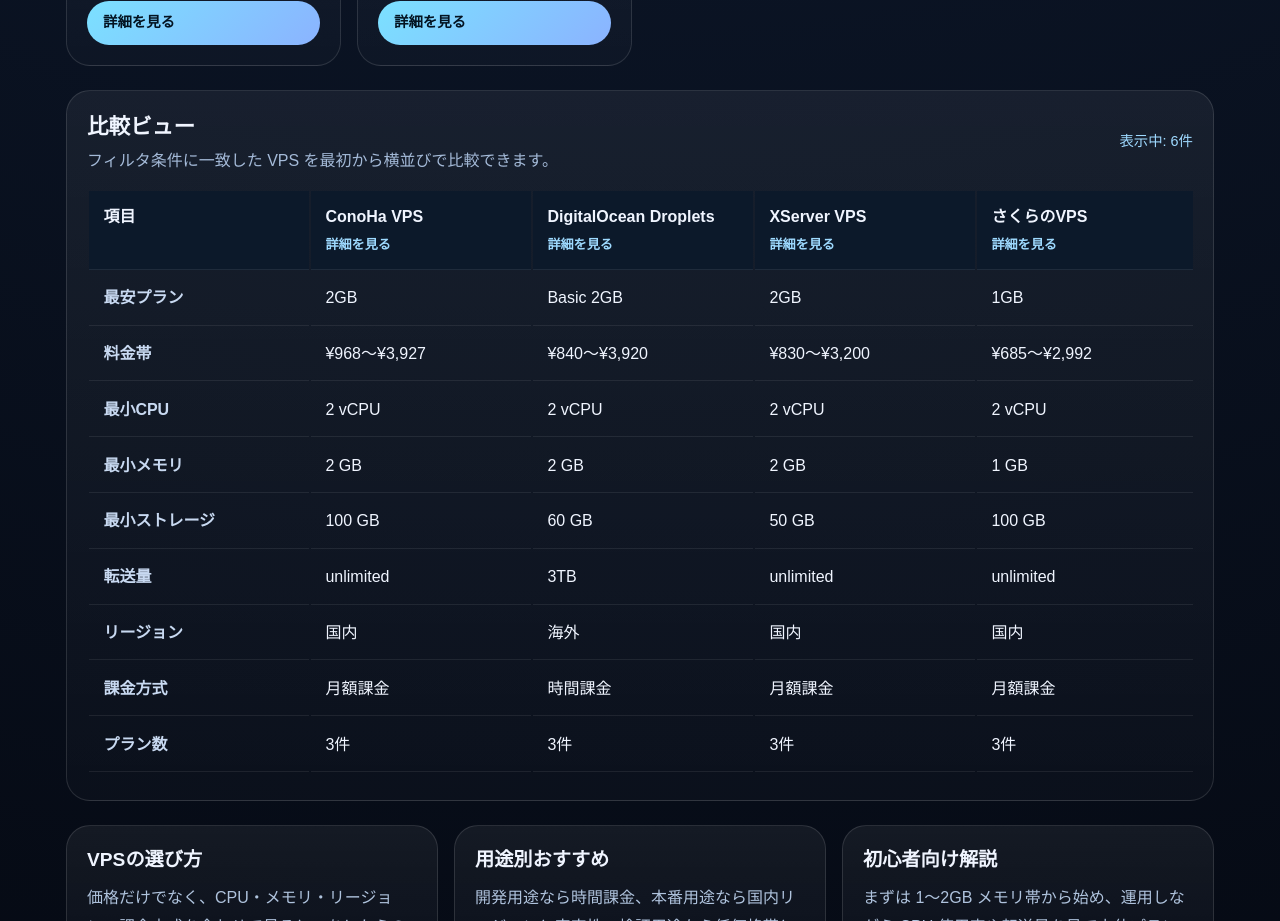
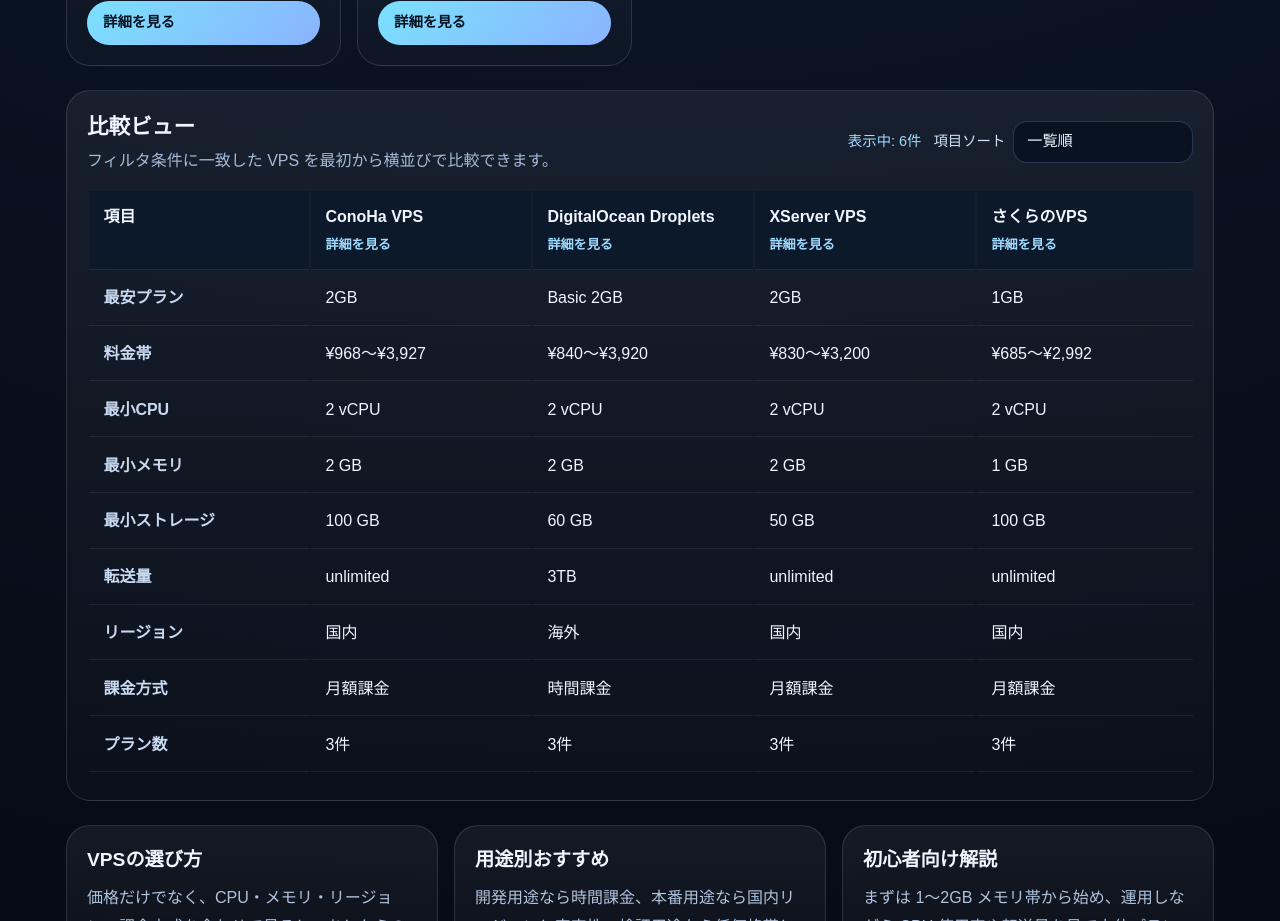
Before and after one commit to reload-co-jp/vps-survey, a Next.js app: page / in a window 1280 px wide. Shown: the part 1480-2401 px from the top of the page. Built offline with nearby package versions, Linux system fonts and the light colour scheme; no server answers.

Commit message:
Add sort

```diff
--- a/components/vps-explorer.tsx
+++ b/components/vps-explorer.tsx
@@ -9,6 +9,8 @@
   getLowestPricePlan,
   getPriceRangeLabel,
   regionLabels,
+  sortServicesForComparison,
+  type ComparisonSortKey,
   type FilterState,
   type VpsService,
   usageLabels,
@@ -42,15 +44,22 @@
 
 export const VpsExplorer = ({ services }: Props) => {
   const [filters, setFilters] = useState(initialFilters)
+  const [comparisonSort, setComparisonSort] =
+    useState<ComparisonSortKey>("default")
 
   const filteredServices = useMemo(
     () => filterAndSortServices(services, filters),
     [filters, services]
   )
 
+  const comparisonServices = useMemo(
+    () => sortServicesForComparison(filteredServices, comparisonSort),
+    [comparisonSort, filteredServices]
+  )
+
   const comparisonRows = useMemo(
-    () => getComparisonRows(filteredServices),
-    [filteredServices]
+    () => getComparisonRows(comparisonServices),
+    [comparisonServices]
   )
 
   const updateFilter = <Key extends keyof FilterState>(
@@ -403,9 +412,51 @@
               フィルタ条件に一致した VPS を最初から横並びで比較できます。
             </p>
           </div>
-          <span style={{ color: "#9ed9ff", fontSize: "0.9rem" }}>
-            表示中: {filteredServices.length}件
-          </span>
+          <div
+            style={{
+              alignItems: "center",
+              display: "flex",
+              flexWrap: "wrap",
+              gap: "0.75rem",
+            }}
+          >
+            <span style={{ color: "#9ed9ff", fontSize: "0.9rem" }}>
+              表示中: {comparisonServices.length}件
+            </span>
+            <label
+              style={{
+                alignItems: "center",
+                color: "#cfe1fb",
+                display: "flex",
+                fontSize: "0.9rem",
+                gap: "0.5rem",
+              }}
+            >
+              項目ソート
+              <select
+                onChange={(event) =>
+                  setComparisonSort(
+                    event.target.value as ComparisonSortKey
+                  )
+                }
+                style={{
+                  ...controlStyle,
+                  minHeight: 40,
+                  padding: "0.55rem 0.8rem",
+                  width: "auto",
+                }}
+                value={comparisonSort}
+              >
+                <option value="default">一覧順</option>
+                <option value="price">価格が安い順</option>
+                <option value="cpu">CPUが高い順</option>
+                <option value="memory">メモリが大きい順</option>
+                <option value="storage">ストレージが大きい順</option>
+                <option value="plans">プラン数が多い順</option>
+                <option value="popularity">人気順</option>
+              </select>
+            </label>
+          </div>
         </div>
         {filteredServices.length === 0 ? (
           <p style={{ color: "#a4bad8" }}>
@@ -422,7 +473,7 @@
               <thead>
                 <tr>
                   <th style={compareHeadStyle}>項目</th>
-                  {filteredServices.map((service) => (
+                  {comparisonServices.map((service) => (
                     <th key={service.id} style={compareHeadStyle}>
                       <div style={{ display: "grid", gap: "0.35rem" }}>
                         <span>{service.name}</span>
--- a/lib/vps.ts
+++ b/lib/vps.ts
@@ -32,6 +32,14 @@
 }
 
 export type SortKey = "price" | "spec" | "popular"
+export type ComparisonSortKey =
+  | "default"
+  | "price"
+  | "cpu"
+  | "memory"
+  | "storage"
+  | "plans"
+  | "popularity"
 
 export type FilterState = {
   priceRange: "all" | "under700" | "under1000" | "over1000"
@@ -191,3 +199,38 @@
     values: servicesToCompare.map((service) => `${service.plans.length}件`),
   },
 ]
+
+export const sortServicesForComparison = (
+  servicesToCompare: VpsService[],
+  sortKey: ComparisonSortKey
+) => {
+  if (sortKey === "default") {
+    return servicesToCompare
+  }
+
+  return [...servicesToCompare].sort((left, right) => {
+    if (sortKey === "price") {
+      return getLowestPricePlan(left).price - getLowestPricePlan(right).price
+    }
+
+    if (sortKey === "cpu") {
+      return getLowestPricePlan(right).cpu - getLowestPricePlan(left).cpu
+    }
+
+    if (sortKey === "memory") {
+      return getLowestPricePlan(right).memory - getLowestPricePlan(left).memory
+    }
+
+    if (sortKey === "storage") {
+      return (
+        getLowestPricePlan(right).storage - getLowestPricePlan(left).storage
+      )
+    }
+
+    if (sortKey === "plans") {
+      return right.plans.length - left.plans.length
+    }
+
+    return right.popularity - left.popularity
+  })
+}
```
